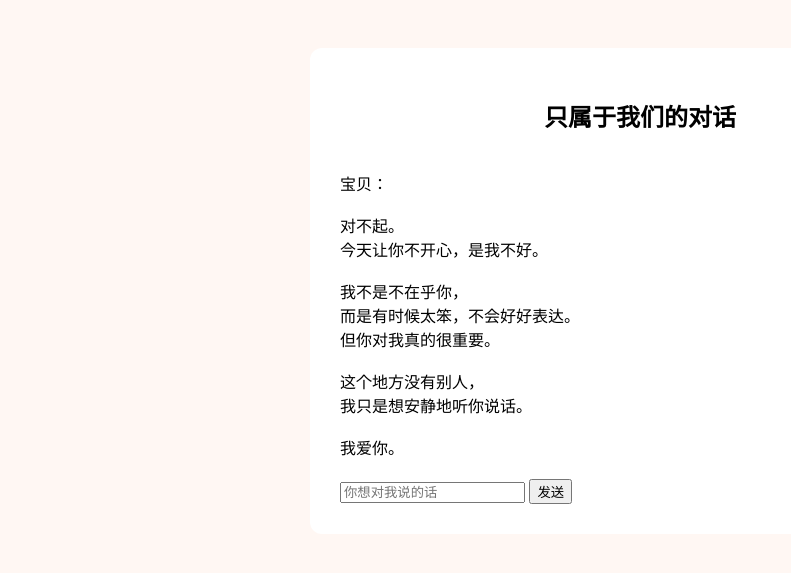
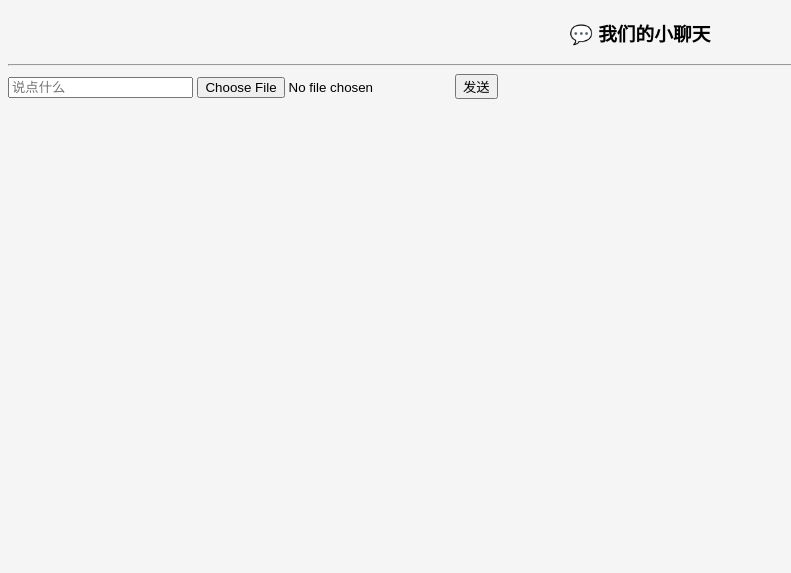
Before and after one commit to gs73626-sudo/love-chat, a Flask app: page / in a window 1280 px wide. Shown: the top 573 px of the page, without its empty margins (0-791 px from the left). Run offline with Flask 3, Linux system fonts and the light colour scheme; the visitor is signed in with stand-in values (Sample User, id 1); some libraries are stand-ins or nearby versions.

Commit message:
chat.html

```diff
--- a/templates/chat.html
+++ b/templates/chat.html
@@ -1,62 +1,80 @@
 <!DOCTYPE html>
 <html>
 <head>
-    <meta charset="UTF-8">
-    <title>只属于我们的对话</title>
-    <style>
-        body {
-            background-color: #fff7f3;
-            font-family: Arial;
-            padding: 40px;
-        }
-        .box {
-            max-width: 600px;
-            margin: auto;
-            background: white;
-            padding: 30px;
-            border-radius: 12px;
-        }
-        h2 {
-            text-align: center;
-        }
-        .intro {
-            white-space: pre-line;
-            margin-bottom: 20px;
-        }
-        .msg {
-            margin: 8px 0;
-        }
-    </style>
+<meta charset="UTF-8">
+<title>我们的小世界</title>
+<script src="https://cdn.socket.io/4.7.2/socket.io.min.js"></script>
+
+<style>
+body { background:#f5f5f5; font-family:sans-serif; }
+.msg { padding:8px 12px; margin:6px; border-radius:10px; max-width:65%; }
+.你 { background:#d1f5d3; margin-left:auto; }
+.她 { background:#f5d1e8; }
+.time { font-size:12px; color:#666; }
+img { max-width:200px; border-radius:6px; }
+</style>
 </head>
 
 <body>
-<div class="box">
-    <h2>只属于我们的对话</h2>
+<h3 style="text-align:center;">💬 我们的小聊天</h3>
 
-    <div class="intro">
-宝贝：
+<div id="chat">
+{% for m in messages %}
+  <div class="msg {{ m.sender }}">
+    <b>{{ m.sender }}</b> <span class="time">{{ m.time }}</span><br>
+    {% if m.type == "text" %}
+      {{ m.content }}
+    {% else %}
+      <img src="/{{ m.content }}">
+    {% endif %}
+  </div>
+{% endfor %}
+</div>
 
-对不起。
-今天让你不开心，是我不好。
+<hr>
 
-我不是不在乎你，
-而是有时候太笨，不会好好表达。
-但你对我真的很重要。
+<input id="text" placeholder="说点什么">
+<input type="file" id="image">
+<button onclick="sendText()">发送</button>
 
-这个地方没有别人，
-我只是想安静地听你说话。
+<script>
+const socket = io();
+const user = "{{ user }}";
 
-我爱你。
-    </div>
+function sendText(){
+  const text = document.getElementById("text").value;
+  if(text){
+    socket.emit("send_message", {
+      sender: user,
+      type: "text",
+      content: text
+    });
+    document.getElementById("text").value = "";
+  }
+}
 
-    {% for m in messages %}
-        <div class="msg">💬 {{ m }}</div>
-    {% endfor %}
+document.getElementById("image").onchange = function(){
+  const file = this.files[0];
+  const reader = new FileReader();
+  reader.onload = function(){
+    socket.emit("send_image", {
+      sender: user,
+      filename: file.name,
+      filedata: new Uint8Array(reader.result)
+    });
+  };
+  reader.readAsArrayBuffer(file);
+};
 
-    <form method="post">
-        <input name="message" placeholder="你想对我说的话">
-        <button>发送</button>
-    </form>
-</div>
+socket.on("new_message", function(m){
+  const div = document.createElement("div");
+  div.className = "msg " + m.sender;
+  div.innerHTML = `<b>${m.sender}</b> <span class="time">${m.time}</span><br>` +
+    (m.type === "text" ? m.content : `<img src="/${m.content}">`);
+  document.getElementById("chat").appendChild(div);
+  window.scrollTo(0, document.body.scrollHeight);
+});
+</script>
+
 </body>
 </html>
```
